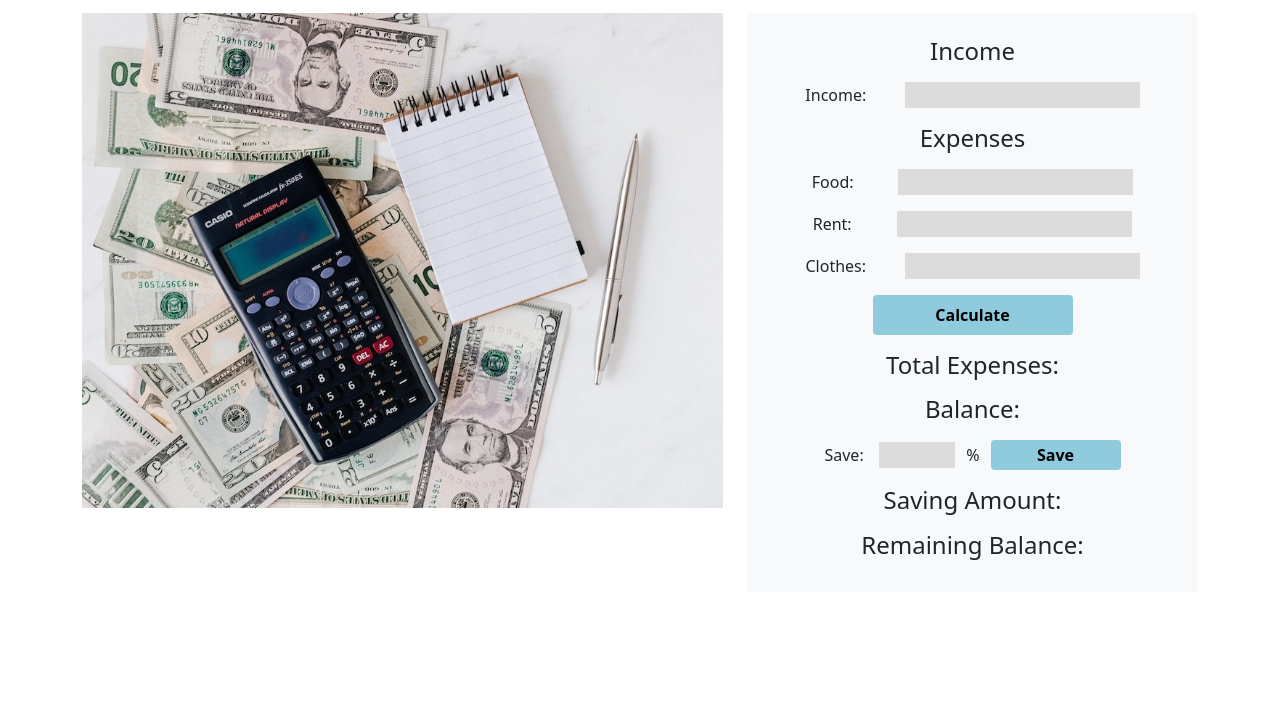
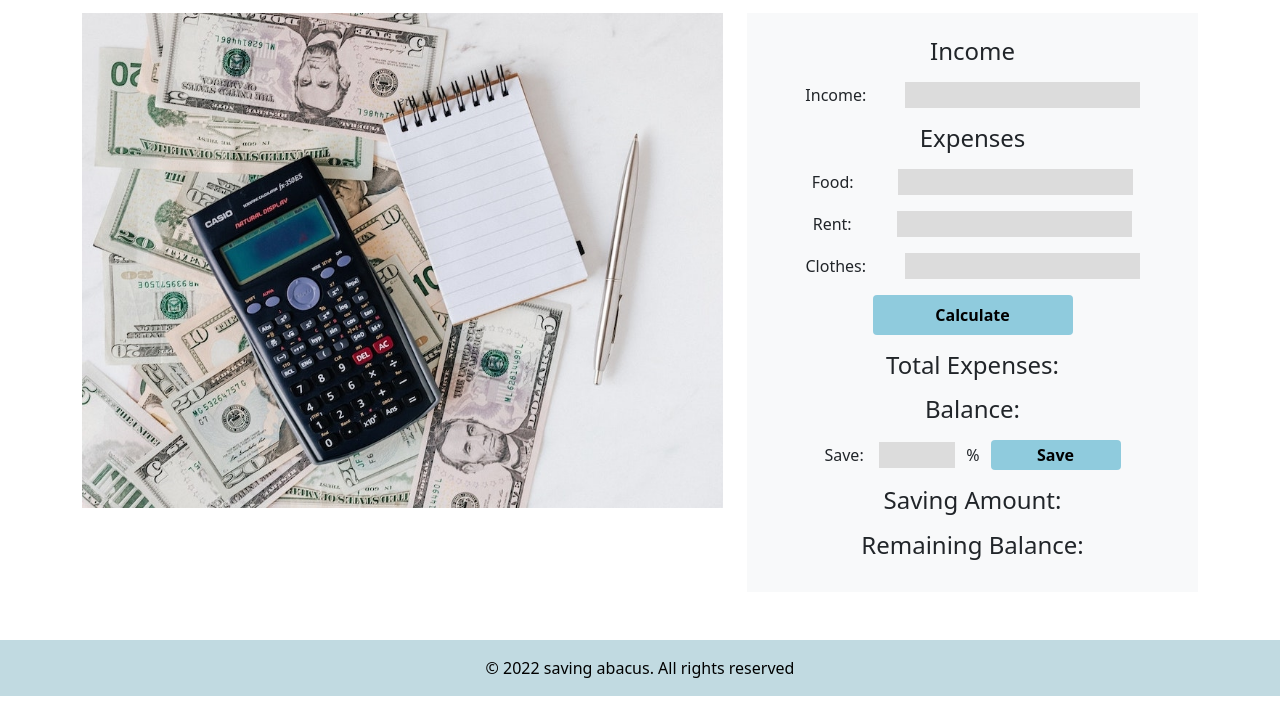
Before and after one commit to Marzan1810662/savings-abacus, a plain HTML site: page index.html in a window 1280 px wide. Shown: the part 99-800 px from the top of the page. Drawn offline with nearby package versions, Linux system fonts and the light colour scheme.

Commit message:
footer added

```diff
--- a/index.html
+++ b/index.html
@@ -82,7 +82,9 @@
         </div>
     </main>
     <footer>
-
+        <div class="container-fluid footer-bg ">
+            <p class="text-black text-center m-0 py-3">© 2022 saving abacus. All rights reserved</p>
+        </div>
     </footer>
     <!-- bootstrap script -->
     <script src="https://cdn.jsdelivr.net/npm/bootstrap@5.1.3/dist/js/bootstrap.bundle.min.js"
--- a/styles/style.css
+++ b/styles/style.css
@@ -47,3 +47,8 @@ background-color: #DCDCDC;
 #balance-error-msg-div{
     display: none;
 }
+
+/* ----------------------footer------------------------------- */
+.footer-bg{
+    background-color: rgba(96, 160, 179, 0.39);;
+}
```
